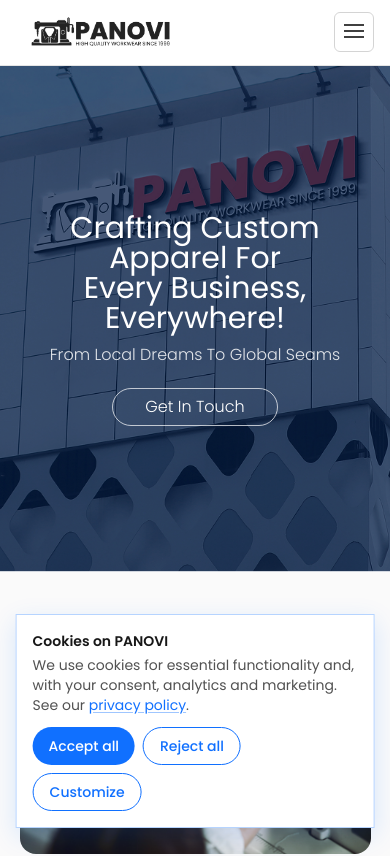
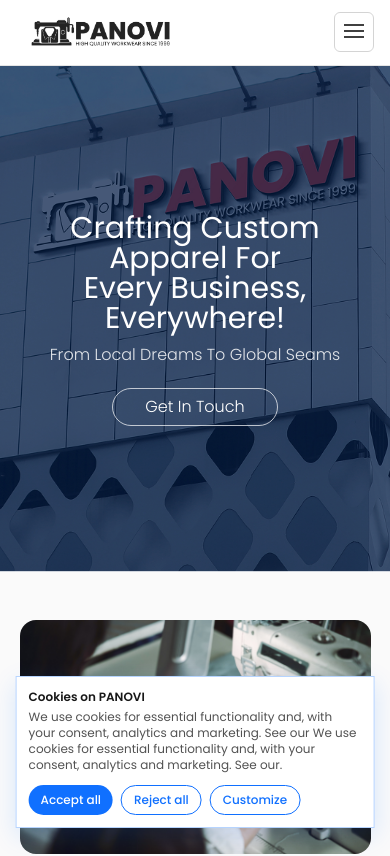
Before and after one commit to Slavcho98/Panovi, a React (Vite) app in the folder panovi-textile/: page / in a window 390 px wide. Shown: the top 856 px of the page. Built offline with nearby package versions, Linux system fonts and the light colour scheme.

Commit message:
updated cookies banner and included localization

```diff
--- a/panovi-textile/src/components/CookieConsent.tsx
+++ b/panovi-textile/src/components/CookieConsent.tsx
@@ -1,6 +1,7 @@
 import { useEffect, useState } from "react";
 import { LuSettings2 } from "react-icons/lu";
 import { getCookie, setCookie, deleteCookie } from "../utils/cookies";
+import { useTranslation, Trans } from "react-i18next";
 
 type Consent = { analytics: boolean; marketing: boolean; timestamp: number };
 const COOKIE_KEY = "cookie_consent_v1";
@@ -14,10 +15,11 @@
 
 export default function CookieConsent({
   policyHref = "/privacy",
-  brand = "this site",
+  brand,
   className = "",
   extraPurgeKeys = [],
 }: CookieConsentProps) {
+  const { t } = useTranslation();
   const [open, setOpen] = useState(false);
   const [panel, setPanel] = useState(false);
   const [analytics, setAnalytics] = useState(true);
@@ -57,23 +59,27 @@
 
   if (!open) return null;
 
+  const brandLabel = brand ?? t("cookies.defaultBrand");
+
   return (
     <div
-      className={`fixed bottom-4 left-1/2 z-50 w-[92vw] max-w-3xl -translate-x-1/2 rounded-none border border-[#1070FF]/30 bg-white p-4 shadow-[0_8px_24px_rgba(16,112,255,0.15)] ${className}`}
+      className={`fixed bottom-4 left-1/2 z-50 w-[92vw] max-w-3xl -translate-x-1/2 rounded-none border border-[#1070FF]/30 bg-white p-3 sm:p-4 shadow-[0_8px_24px_rgba(16,112,255,0.15)] ${className}`}
       role="dialog"
       aria-modal="true"
       aria-labelledby="cookie-consent-title"
     >
-      <div className="flex items-start gap-3">
+      <div className="flex items-start gap-2 sm:gap-3">
         <div className="mt-0.5 hidden sm:block rounded-md bg-[#1070FF]/10 p-2 text-[#1070FF]">
           <LuSettings2 className="h-5 w-5" />
         </div>
 
         <div className="flex-1">
-          <h3 id="cookie-consent-title" className="text-sm font-semibold text-neutral-900">
-            Cookies on {brand}
+          <h3 id="cookie-consent-title" className="text-xs sm:text-sm font-semibold text-neutral-900">
+            {t("cookies.heading", { brand: brandLabel })}
           </h3>
-          <p className="mt-1 text-sm text-neutral-600">
+
+          <p className="mt-1 text-xs sm:text-sm text-neutral-600">
+            <Trans i18nKey="cookies.body">
               We use cookies for essential functionality and, with your consent, analytics and marketing. See our{" "}
               <a
                 className="text-[#1070FF] underline decoration-[#1070FF]/40 underline-offset-2 hover:opacity-90"
@@ -84,53 +90,54 @@
                 privacy policy
               </a>
               .
+            </Trans>
           </p>
 
           {panel && (
             <div className="mt-3 rounded-none border border-[#1070FF]/20 bg-[#1070FF]/5 p-3 sm:p-4">
               <div className="flex items-center justify-between">
-                <span className="text-sm font-medium text-neutral-800">Analytics</span>
-                <label className="inline-flex cursor-pointer items-center gap-2 text-sm">
+                <span className="text-xs sm:text-sm font-medium text-neutral-800">{t("cookies.options.analytics")}</span>
+                <label className="inline-flex cursor-pointer items-center gap-2 text-xs sm:text-sm">
                   <input
                     type="checkbox"
-                    className="size-4 accent-[#1070FF]"
+                    className="h-3 w-3 sm:h-4 sm:w-4 accent-[#1070FF]"
                     checked={analytics}
                     onChange={(e) => setAnalytics(e.target.checked)}
                   />
-                  Allow
+                  {t("cookies.allow")}
                 </label>
               </div>
               <div className="mt-2 flex items-center justify-between">
-                <span className="text-sm font-medium text-neutral-800">Marketing</span>
-                <label className="inline-flex cursor-pointer items-center gap-2 text-sm">
+                <span className="text-xs sm:text-sm font-medium text-neutral-800">{t("cookies.options.marketing")}</span>
+                <label className="inline-flex cursor-pointer items-center gap-2 text-xs sm:text-sm">
                   <input
                     type="checkbox"
-                    className="size-4 accent-[#1070FF]"
+                    className="h-3 w-3 sm:h-4 sm:w-4 accent-[#1070FF]"
                     checked={marketing}
                     onChange={(e) => setMarketing(e.target.checked)}
                   />
-                  Allow
+                  {t("cookies.allow")}
                 </label>
               </div>
 
               <div className="mt-3 flex flex-wrap gap-2">
                 <button
                   onClick={saveCustom}
-                  className="cursor-pointer rounded-full bg-[#1070FF] px-4 py-2 text-sm font-medium text-white hover:bg-[#0e62e6]"
+                  className="cursor-pointer rounded-full bg-[#1070FF] px-3 py-1.5 text-xs sm:px-4 sm:py-2 sm:text-sm font-medium text-white hover:bg-[#0e62e6]"
                 >
-                  Save choices
+                  {t("cookies.actions.save")}
                 </button>
                 <button
                   onClick={rejectAll}
-                  className="cursor-pointer rounded-full border border-[#1070FF] px-4 py-2 text-sm font-medium text-[#1070FF] hover:bg-[#1070FF]/10"
+                  className="cursor-pointer rounded-full border border-[#1070FF] px-3 py-1.5 text-xs sm:px-4 sm:py-2 sm:text-sm font-medium text-[#1070FF] hover:bg-[#1070FF]/10"
                 >
-                  Reject all
+                  {t("cookies.actions.reject")}
                 </button>
                 <button
                   onClick={() => setPanel(false)}
-                  className="cursor-pointer rounded-full border border-[#1070FF] px-4 py-2 text-sm font-medium text-[#1070FF] hover:bg-[#1070FF]/10"
+                  className="cursor-pointer rounded-full border border-[#1070FF] px-3 py-1.5 text-xs sm:px-4 sm:py-2 sm:text-sm font-medium text-[#1070FF] hover:bg-[#1070FF]/10"
                 >
-                  Back
+                  {t("cookies.actions.back")}
                 </button>
               </div>
             </div>
@@ -140,21 +147,21 @@
             <div className="mt-3 flex flex-wrap gap-2">
               <button
                 onClick={acceptAll}
-                className="cursor-pointer rounded-full bg-[#1070FF] px-4 py-2 text-sm font-medium text-white hover:bg-[#0e62e6]"
+                className="cursor-pointer rounded-full bg-[#1070FF] px-3 py-1.5 text-xs sm:px-4 sm:py-2 sm:text-sm font-medium text-white hover:bg-[#0e62e6]"
               >
-                Accept all
+                {t("cookies.actions.accept")}
               </button>
               <button
                 onClick={rejectAll}
-                className="cursor-pointer rounded-full border border-[#1070FF] px-4 py-2 text-sm font-medium text-[#1070FF] hover:bg-[#1070FF]/10"
+                className="cursor-pointer rounded-full border border-[#1070FF] px-3 py-1.5 text-xs sm:px-4 sm:py-2 sm:text-sm font-medium text-[#1070FF] hover:bg-[#1070FF]/10"
               >
-                Reject all
+                {t("cookies.actions.reject")}
               </button>
               <button
                 onClick={() => setPanel(true)}
-                className="cursor-pointer rounded-full border border-[#1070FF] px-4 py-2 text-sm font-medium text-[#1070FF] hover:bg-[#1070FF]/10"
+                className="cursor-pointer rounded-full border border-[#1070FF] px-3 py-1.5 text-xs sm:px-4 sm:py-2 sm:text-sm font-medium text-[#1070FF] hover:bg-[#1070FF]/10"
               >
-                Customize
+                {t("cookies.actions.customize")}
               </button>
             </div>
           )}
--- a/panovi-textile/src/locales/de.json
+++ b/panovi-textile/src/locales/de.json
@@ -379,5 +379,22 @@
     "linkedinAria": "LinkedIn",
     "copyright": "© {{year}} Panovi DOOEL. Alle Rechte vorbehalten.",
     "designedBy": "Design von"
+  },
+  "cookies": {
+    "defaultBrand": "dieser Seite",
+    "heading": "Cookies auf {{brand}}",
+    "body": "Wir verwenden Cookies für essenzielle Funktionen und – mit Ihrer Einwilligung – für Analyse und Marketing. Lesen Sie unsere <0>Datenschutzerklärung</0>.",
+    "options": {
+      "analytics": "Analyse",
+      "marketing": "Marketing"
+    },
+    "allow": "Zulassen",
+    "actions": {
+      "accept": "Alle akzeptieren",
+      "reject": "Alle ablehnen",
+      "customize": "Anpassen",
+      "save": "Auswahl speichern",
+      "back": "Zurück"
+    }
   }
 }
--- a/panovi-textile/src/locales/en.json
+++ b/panovi-textile/src/locales/en.json
@@ -376,5 +376,22 @@
     "linkedinAria": "LinkedIn",
     "copyright": "© {{year}} Panovi DOOEL. All rights reserved.",
     "designedBy": "designed by"
+  },
+  "cookies": {
+    "defaultBrand": "this site",
+    "heading": "Cookies on {{brand}}",
+    "body": "We use cookies for essential functionality and, with your consent, analytics and marketing. See our <0>privacy policy</0>.",
+    "options": {
+      "analytics": "Analytics",
+      "marketing": "Marketing"
+    },
+    "allow": "Allow",
+    "actions": {
+      "accept": "Accept all",
+      "reject": "Reject all",
+      "customize": "Customize",
+      "save": "Save choices",
+      "back": "Back"
+    }
   }
 }
```
Also changed, not shown: panovi-textile/src/ui/Footer.tsx (+42 -10 lines). Lines whose indentation alone changed are shown as unchanged.
